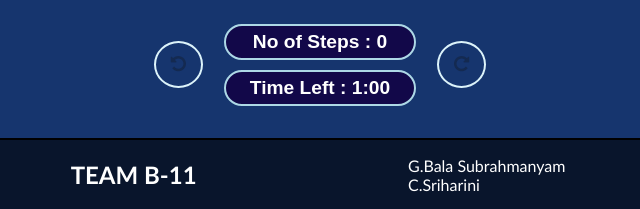
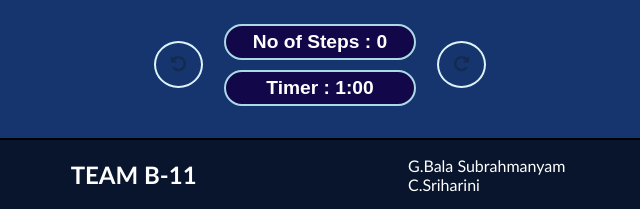
Before and after one commit to MAJOR-BALU/TOWER-OF-HANOI-B11, a plain HTML site: page index.html in a window 1280 px wide. Shown: the part 688-897 px from the top of the page, 320-960 px from the left. Drawn offline with Linux system fonts and the light colour scheme.

Commit message:
Update index.html

```diff
--- a/index.html
+++ b/index.html
@@ -39,7 +39,7 @@
         <button class="btn undobtn" id="undo" disabled=""><i class="fa fa-undo fa-lg" aria-hidden="true"></i></button>
         <div class="bottom-ps">
             <p class="countsteps">No of Steps : 0</p>
-            <p id="timershow">Time Left : 1:00</p>
+            <p id="timershow">Timer : 1:00</p>
         </div>
         <button class="btn redobtn" id="redo" disabled=""><i class="fa fa-repeat fa-lg" aria-hidden="true"></i></button>
     </div>
```
